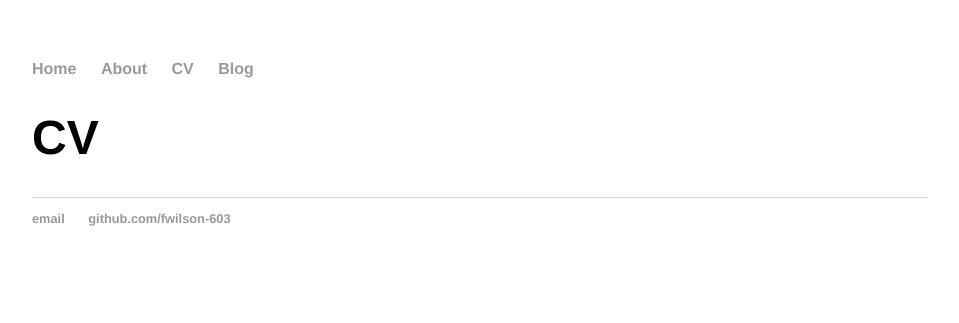
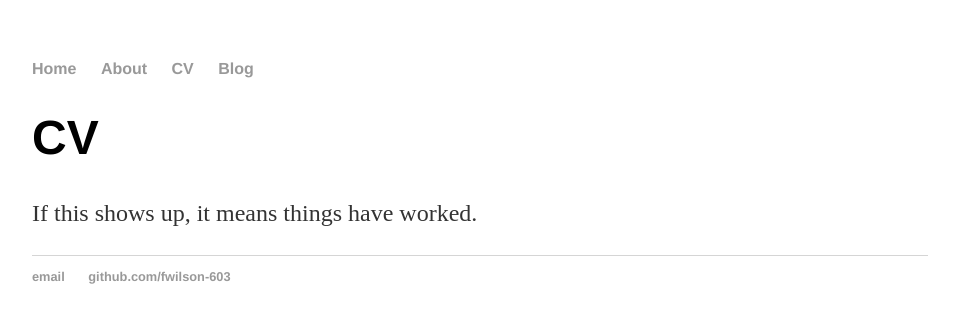
Before and after one commit to fwilson-603/fwilson-603.github.io, a Jekyll site: the page built from cv/index.html, in a window 1280 px wide. Shown: the top 323 px of the page, without its empty margins (160-1119 px from the left). Built offline with Jekyll 4.4.1, drawn with Linux system fonts in a browser that asks for light colours.

Commit message:
Update index.html

```diff
--- a/cv/index.html
+++ b/cv/index.html
@@ -3,3 +3,4 @@ layout: default
 title: CV
 ---
 	<h1>{{ page.title }}</h1>
+<p>If this shows up, it means things have worked.</p>
```
